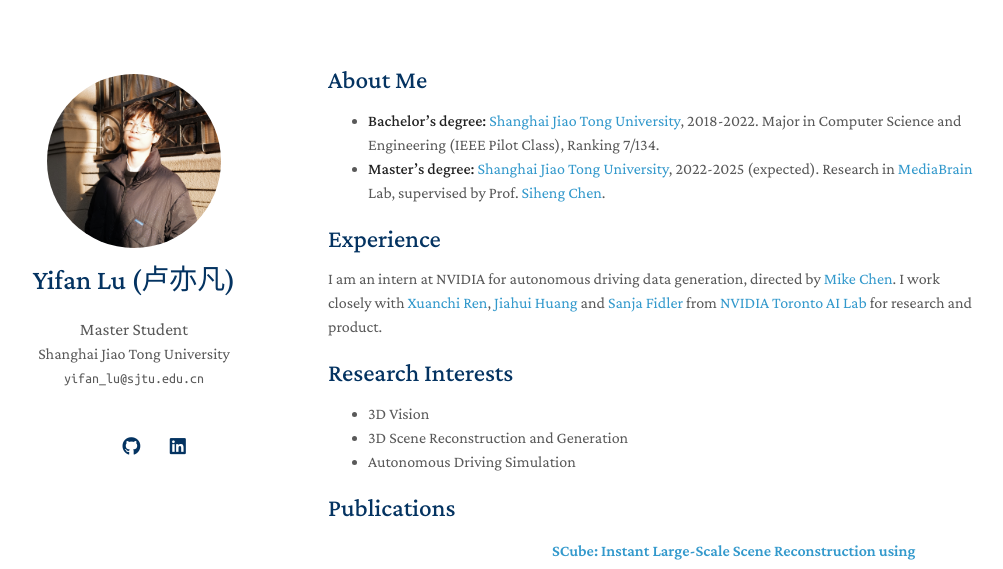
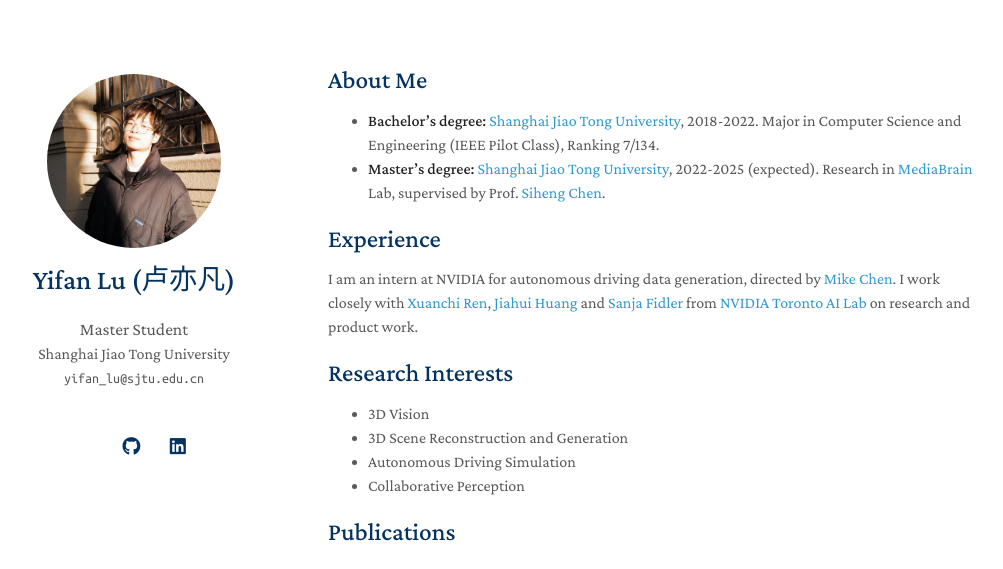
Before and after one commit to yifanlu0227/yifanlu0227.github.io, a Jekyll site: the page built from index.md, in a window 1280 px wide and 900 px high, cut to the strip 0-569 px from the top of the window. Shown: the whole strip, without its empty margins (142-1145 px from the left). Built offline with Jekyll 4.4.1, drawn with Linux system fonts in a browser that asks for light colours; nearby versions of some CDN libraries; a style sheet for code colours, icons or effects is not loaded; our own code applies the rules of GitHub Pages for plain Markdown files.

Commit message:
[yfl] update

```diff
--- a/index.md
+++ b/index.md
@@ -8,13 +8,14 @@
 
 ## Experience
 
-I am an intern at NVIDIA for autonomous driving data generation, directed by [Mike Chen](https://www.linkedin.com/in/nvidia-mikechen/). I work closely with [Xuanchi Ren](https://xuanchiren.com/), [Jiahui Huang](https://huangjh-pub.github.io/) and [Sanja Fidler](https://www.cs.utoronto.ca/~fidler/) from [NVIDIA Toronto AI Lab](https://nv-tlabs.github.io/) for research and product.
+I am an intern at NVIDIA for autonomous driving data generation, directed by [Mike Chen](https://www.linkedin.com/in/nvidia-mikechen/). I work closely with [Xuanchi Ren](https://xuanchiren.com/), [Jiahui Huang](https://huangjh-pub.github.io/) and [Sanja Fidler](https://www.cs.utoronto.ca/~fidler/) from [NVIDIA Toronto AI Lab](https://nv-tlabs.github.io/) on research and product work.
 
 ## Research Interests
 
 - 3D Vision
 - 3D Scene Reconstruction and Generation
 - Autonomous Driving Simulation
+- Collaborative Perception
 
 <!-- ## News
 
```
